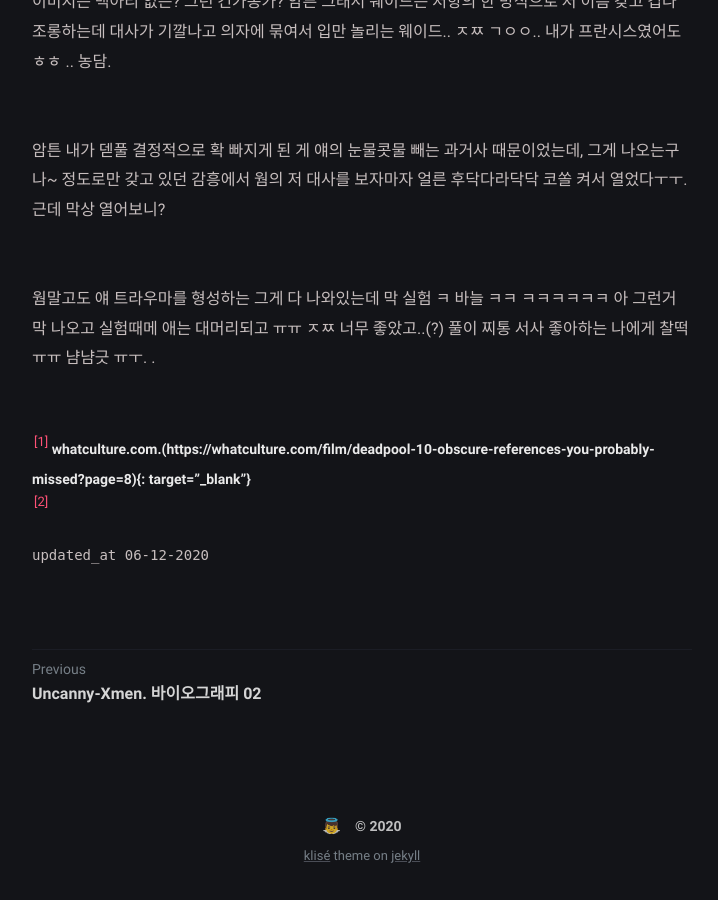
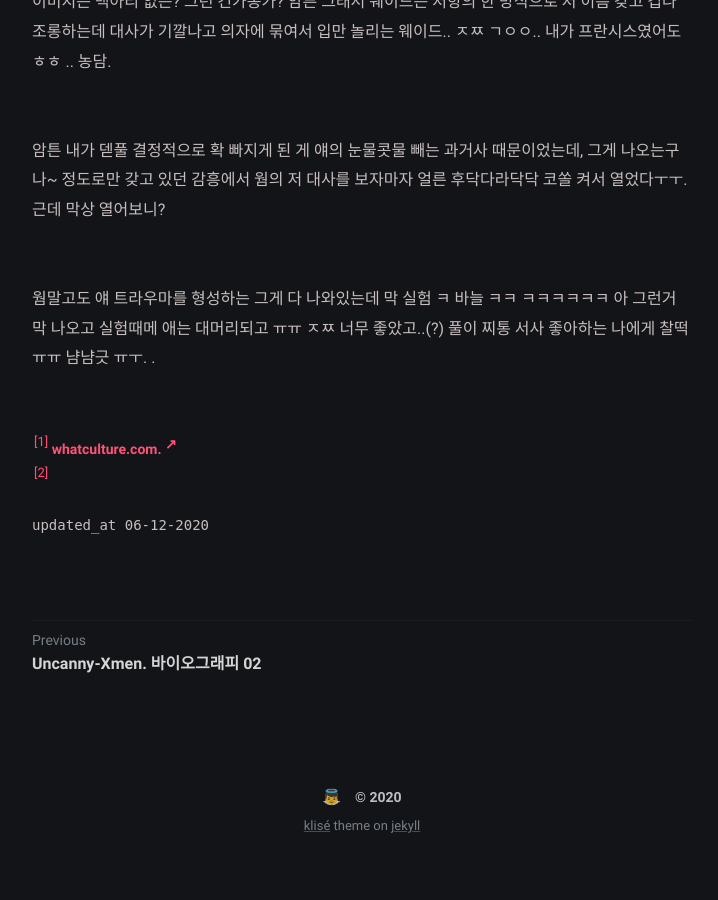
Before and after one commit to iwdstry/yeieje, a Jekyll site: the page built from _posts/2020-12-06-issue-review.md, in a window 1280 px wide and 900 px high, scrolled down 1768 px. Shown: the whole window, without its empty margins (278-996 px from the left). Built offline with Jekyll 4.4.1, drawn with Linux system fonts in a browser that asks for light colours; some web fonts are replaced; after the commit the page ends 2638 px from its top, so only the background shows below that.

Commit message:
Update 2020-12-06-issue-review.md

```diff
--- a/_posts/2020-12-06-issue-review.md
+++ b/_posts/2020-12-06-issue-review.md
@@ -38,5 +38,5 @@ tag: [Review]
 
 
 
-<small id="1-ref"><sup>[[1]](#1)</sup> **whatculture.com.(https://whatculture.com/film/deadpool-10-obscure-references-you-probably-missed?page=8){: target="_blank"}** </small> <br/>
+<small id="1-ref"><sup>[[1]](#1)</sup> **[whatculture.com.](https://whatculture.com/film/deadpool-10-obscure-references-you-probably-missed?page=8){: target="_blank"}** </small> <br/>
 <small id="1-ref"><sup>[[2]](#1)</sup>
```
